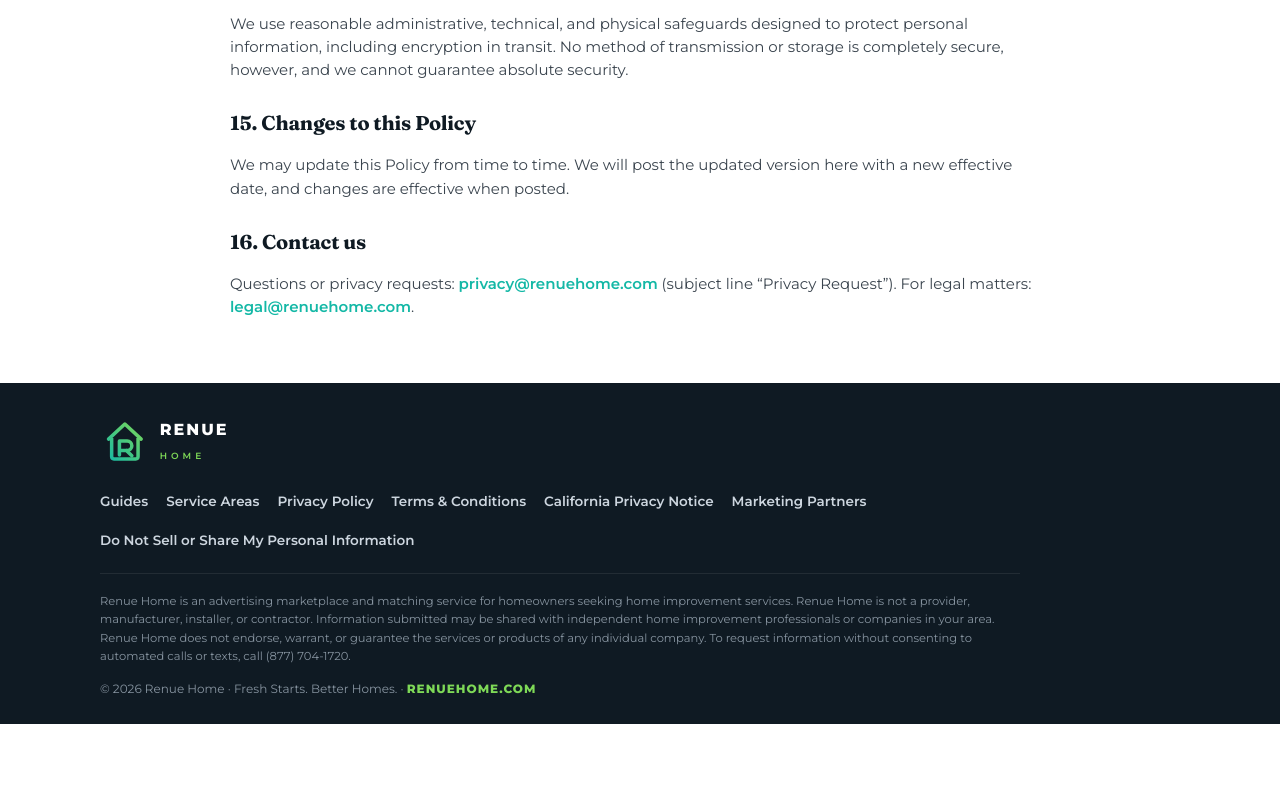
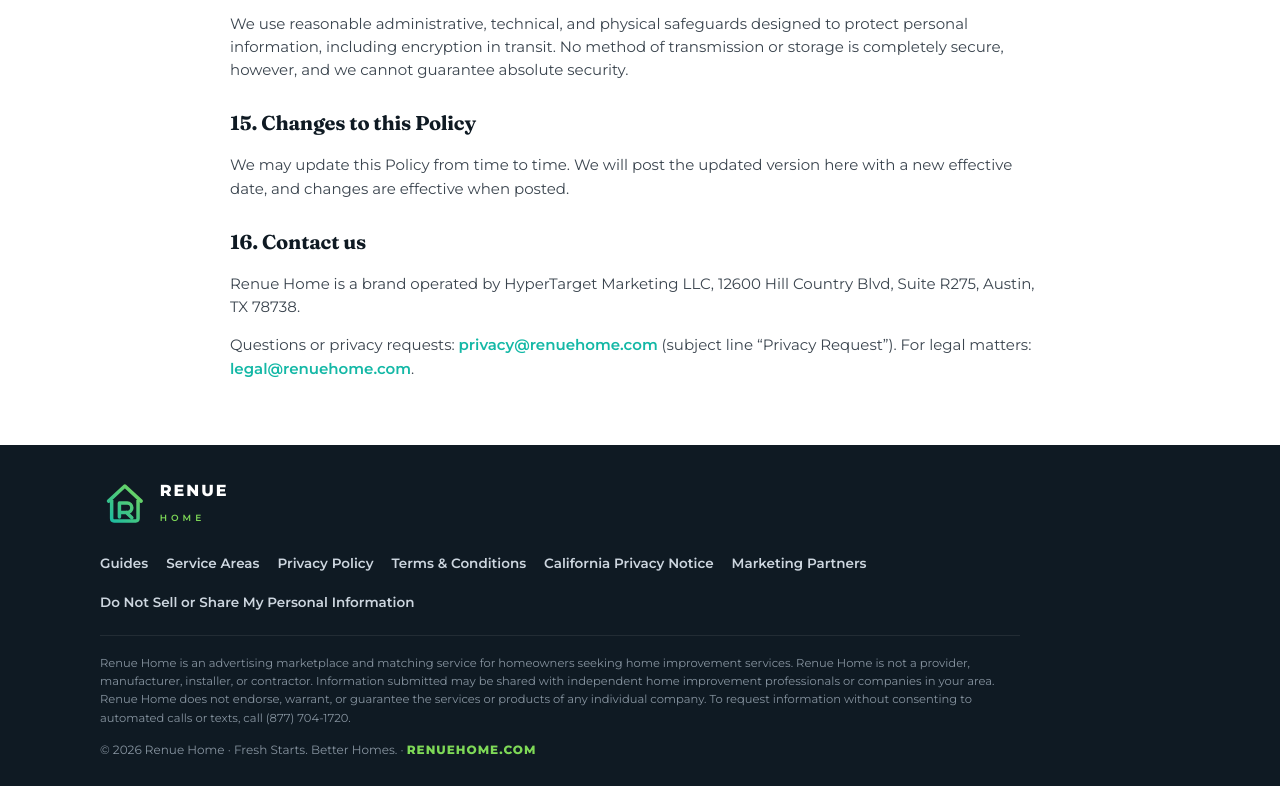
Before and after one commit to hypertarget/renue-home, a website: page privacy-policy.html in a window 1280 px wide. Shown: the part 3443-4229 px from the top of the page. Before the commit the page ends 4167 px from the top, so only its background shows below. Drawn offline with Linux system fonts and the light colour scheme.

Commit message:
Privacy policy: add operating entity (HyperTarget Marketing LLC) + address to Contact section

```diff
--- a/privacy-policy.html
+++ b/privacy-policy.html
@@ -86,6 +86,7 @@
   <p>We may update this Policy from time to time. We will post the updated version here with a new effective date, and changes are effective when posted.</p>
 
   <h2>16. Contact us</h2>
+  <p>Renue Home is a brand operated by HyperTarget Marketing LLC, 12600 Hill Country Blvd, Suite R275, Austin, TX 78738.</p>
   <p>Questions or privacy requests: <a href="mailto:privacy@renuehome.com">privacy@renuehome.com</a> (subject line “Privacy Request”). For legal matters: <a href="mailto:legal@renuehome.com">legal@renuehome.com</a>.</p>
 </div></div>
 </body>
```
